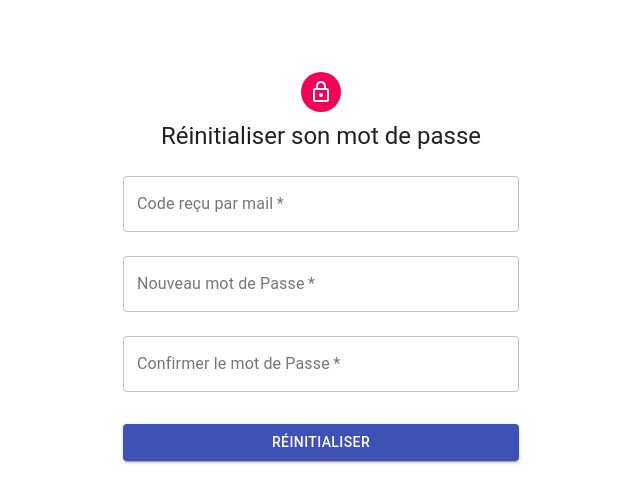
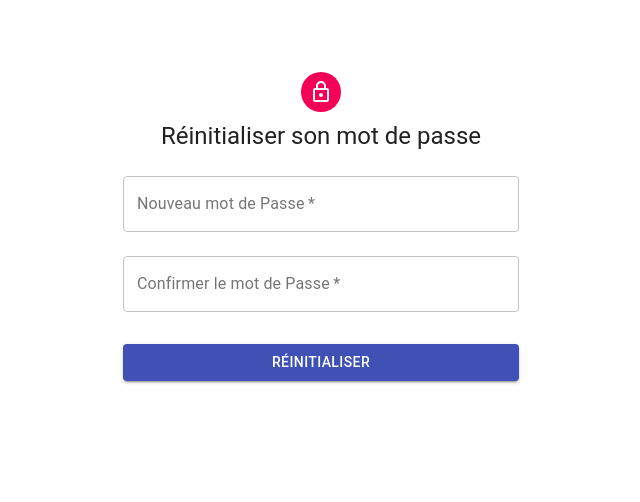
Before and after one commit to labecasse59123/la-becasse-membre, a React (Create React App) app: page /reset-password in a window 1280 px wide. Shown: the top 502 px of the page, without its empty margins (319-959 px from the left). Built offline with nearby package versions, Linux system fonts and the light colour scheme; what superagent-prefix would draw is missing.

Commit message:
feat(reset): reset password with code in url

```diff
--- a/src/auth/ResetPassword.js
+++ b/src/auth/ResetPassword.js
@@ -11,17 +11,15 @@ const mapStateToProps = state => {
     const { id } = err.message[0].messages[0];
     switch (id) {
         case 'Auth.form.error.code.provide':
-          codeProvidedMsg = 'Le code fournit est incorrect';
+          codeProvidedMsg = 'Le code de réinitialisation fournit est incorrect';
           break;
         case 'Auth.form.error.password.matching':
           passwordMissmatchMsg = 'Les deux mots de passe ne correspondent pas';
           break;
         case 'Auth.form.error.params.provide':
-          codeProvidedMsg = 'Paramètre incorrect';
-          passwordMissmatchMsg = 'Paramètre incorrect';
+          passwordMissmatchMsg = 'Ce champs est obligatoire';
           break;
         default:
-          codeProvidedMsg = 'Une erreur inconnue est survenue';
           passwordMissmatchMsg = 'Une erreur inconnue est survenue';
           break;
     }
--- a/src/auth/ResetPasswordForm.js
+++ b/src/auth/ResetPasswordForm.js
@@ -8,6 +8,7 @@ import LockOutlinedIcon from '@material-ui/icons/LockOutlined';
 import Typography from '@material-ui/core/Typography';
 import { makeStyles } from '@material-ui/core/styles';
 import Container from '@material-ui/core/Container';
+import { useLocation } from 'react-router-dom';
 
 const useStyles = makeStyles(theme => ({
   '@global': {
@@ -32,13 +33,27 @@ const useStyles = makeStyles(theme => ({
   submit: {
     margin: theme.spacing(3, 0, 2),
   },
+  errorMsg: {
+    color: theme.palette.error.main,
+  },
 }));
+
+// hook that format query search params
+function useQuery() {
+  return new URLSearchParams(useLocation().search);
+}
 
 function ResetPasswordForm(props) {
   const classes = useStyles();
 
   // handleSubmit is given by redux-form HoC
-  const { handleSubmit, codeProvidedMsg, passwordMissmatchMsg } = props;
+  const { handleSubmit, codeProvidedMsg, passwordMissmatchMsg, dispatch, change } = props;
+
+  // retrieve code from URL
+  const code = useQuery().get('code') || -1;
+  // Way to had code as a hidden field
+  dispatch(change('code', code));
+
   return (
     <Container component="main" maxWidth="xs">
       <CssBaseline />
@@ -50,27 +65,6 @@ function ResetPasswordForm(props) {
           Réinitialiser son mot de passe
         </Typography>
         <form className={classes.form} noValidate onSubmit={handleSubmit}>
-        <Field
-            name="code"
-            component={({
-                          input,
-                          ...custom
-                        }) => (
-              <TextField
-                error={!!codeProvidedMsg}
-                variant="outlined"
-                margin="normal"
-                required
-                fullWidth
-                name="code"
-                label="Code reçu par mail"
-                id="code"
-                helperText={codeProvidedMsg}
-                {...input}
-                {...custom}
-              />
-              )}
-          />
           <Field
             name="password"
             component={({
@@ -125,6 +119,9 @@ function ResetPasswordForm(props) {
             Réinitialiser
           </Button>
         </form>
+        <p className={classes.errorMsg}>
+          {codeProvidedMsg}
+        </p>
       </div>
     </Container>
   );
```
Also changed, not shown: 1 other file (tests, documents, lock files or other folders).
